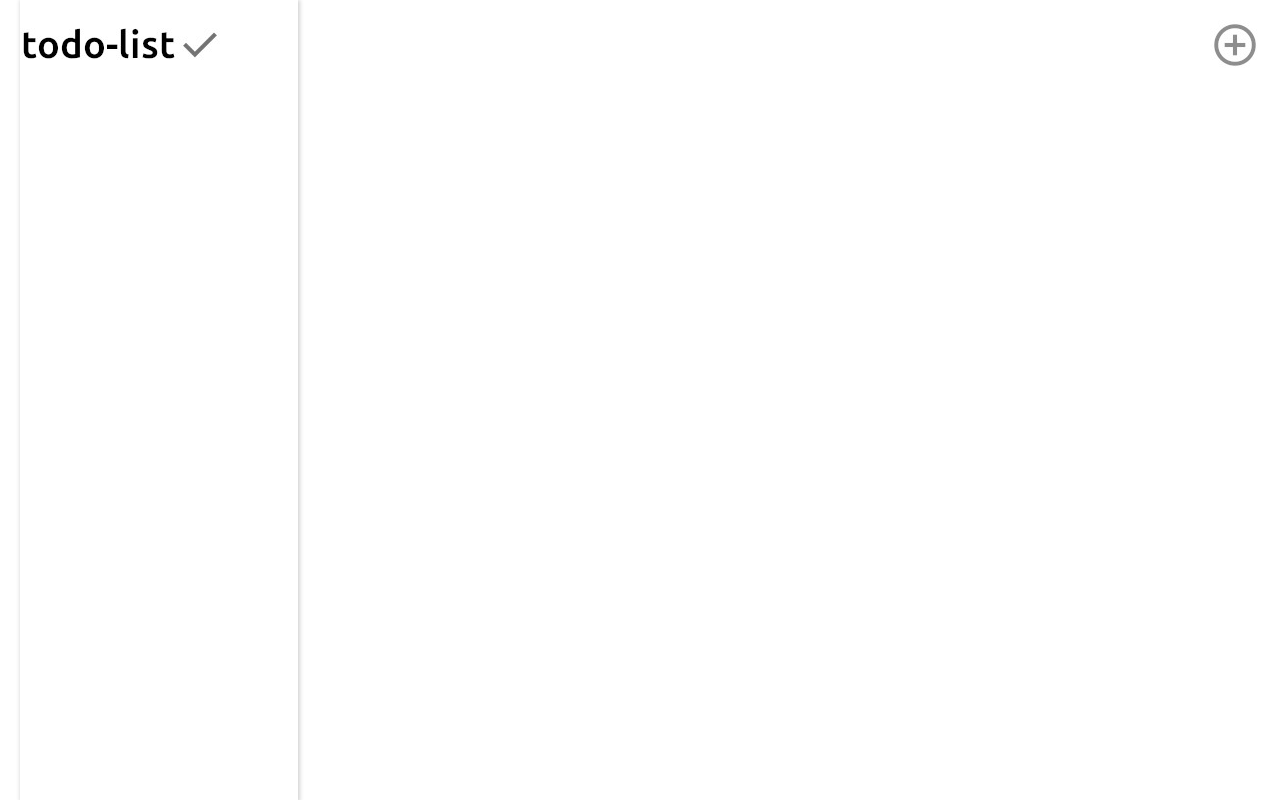
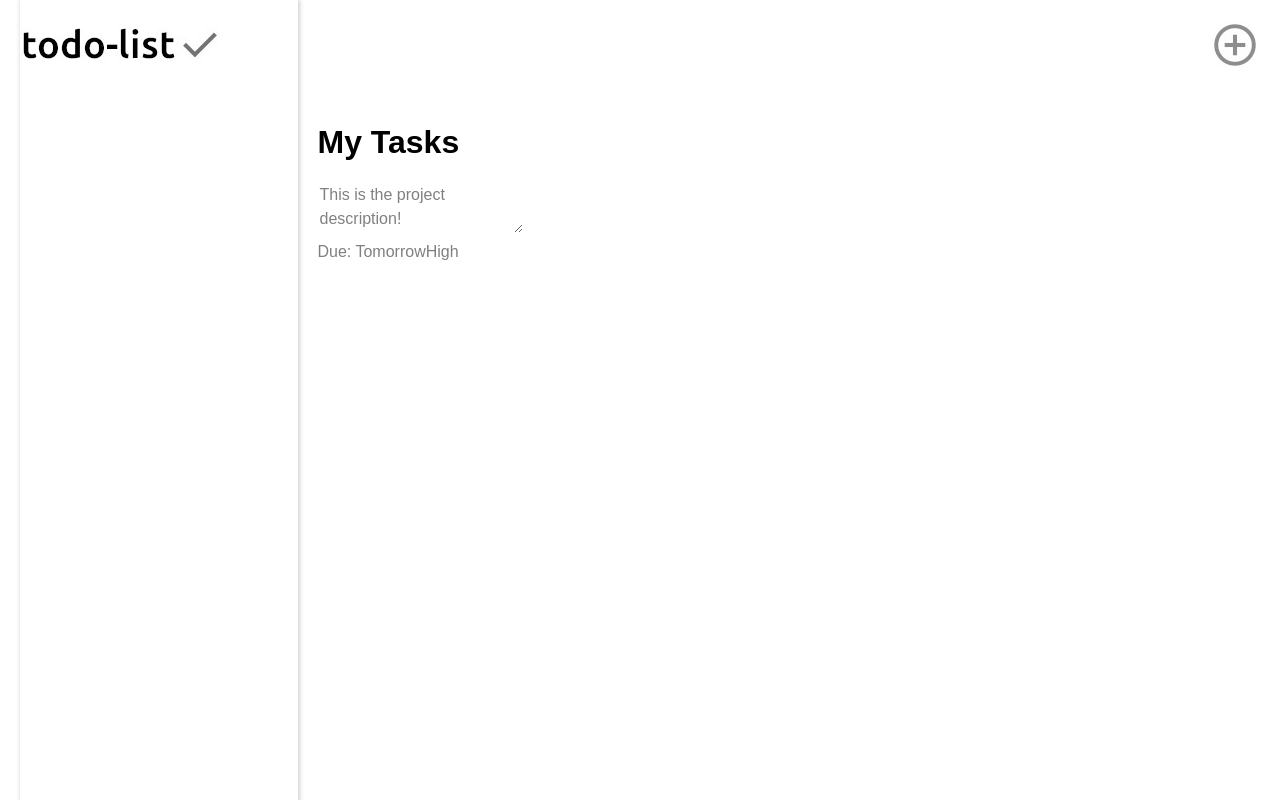
Before and after one commit to sjmy/todo-list, a website built with webpack: page src/index.html in a window 1280 px wide. Built offline with nearby package versions, Linux system fonts and the light colour scheme.

Commit message:
Progress on ScreenController() drawProject()

```diff
--- a/src/main.js
+++ b/src/main.js
@@ -1,7 +1,9 @@
 import "./styles.css";
 import DataManagerObject from "./data-manager.js";
+import ScreenControllerObject from "./screen-controller.js";
 
 const DataManager = DataManagerObject();
+const ScreenController = ScreenControllerObject();
 // const pTag = document.querySelector("p");
 
 // pTag.addEventListener("click", () => {
@@ -10,9 +12,20 @@ const DataManager = DataManagerObject();
 
 
 const projects = DataManager.getProjectArray();
+
+
 window.DataManager = DataManager;
 
 DataManager.start();
+const projectOne = projects[0];
+
+projectOne.setProjectDescription("This is the project description!");
+projectOne.setProjectDueDate("Tomorrow");
+projectOne.setProjectPriority("High");
+DataManager.createTask("Water plants", projectOne);
+DataManager.createTask("Repot peace lily", projectOne);
+
+ScreenController.drawProject(projectOne);
 
 // // moveTask() and deleteTask() testing. I really have to learn tests.
 // const projectOne = projects[0];
--- a/src/screen-controller.js
+++ b/src/screen-controller.js
@@ -12,6 +12,9 @@
 //         - projectName
 //         - dueDate, priority, notes in light grey in a line underneath projectName
 //         - projectDescription (show one line, expandable if more)
+//             - textarea element
+//                 - can set maxchars
+//                 - can it be styled to only show a certain amount of chars before expanding? font? border?
 //     - drawTask
 //         - checkbox (task.isComplete() for task status)
 //             - strikethrough when complete
@@ -40,7 +43,32 @@ export default function ScreenControllerObject() {
         mainContent.textContent = "";
     };
 
+    const drawProject = (project) => {
+        const mainContent = document.querySelector(".main");
+        const projectName = document.createElement("h1");
+        const projectDescription = document.createElement("textarea");
+        const projectItems = document.createElement("div");
+        const projectDueDate = document.createElement("span");
+        const projectPriority = document.createElement("span");
+
+        clearMainContent();
+
+        projectItems.classList.add("projectItems");
+        // Add a class and/or name to textarea
+
+        projectName.textContent = project.getProjectName();
+        projectDescription.textContent = project.getProjectDescription();
+        projectDueDate.textContent = `Due: ${project.getProjectDueDate()}`;
+        projectPriority.textContent = project.getProjectPriority();
+
+        projectItems.appendChild(projectDueDate);
+        projectItems.appendChild(projectPriority);
+        mainContent.appendChild(projectName);
+        mainContent.appendChild(projectDescription);
+        mainContent.appendChild(projectItems);
+    };
+
     return {clearMainContent,
-
+            drawProject
     };
 };
--- a/src/styles.css
+++ b/src/styles.css
@@ -35,12 +35,28 @@ h1 {
     grid-area: 1 / 4 / 2 / 5;
 }
 
+.add {
+    margin: 20px;
+    opacity: 70%;
+}
+
 .main {
     grid-area: 2 / 2 / 11 / 5;
     margin-left: 20px;
 }
 
-.add {
-    margin: 20px;
-    opacity: 70%;
+textarea {
+    font: inherit;
+    border: none;
+    color: grey;
 }
+
+textarea:focus {
+    color: black;
+    border: solid 1px grey;
+}
+
+.projectItems {
+    display: flex;
+    color: grey;
+}
```
